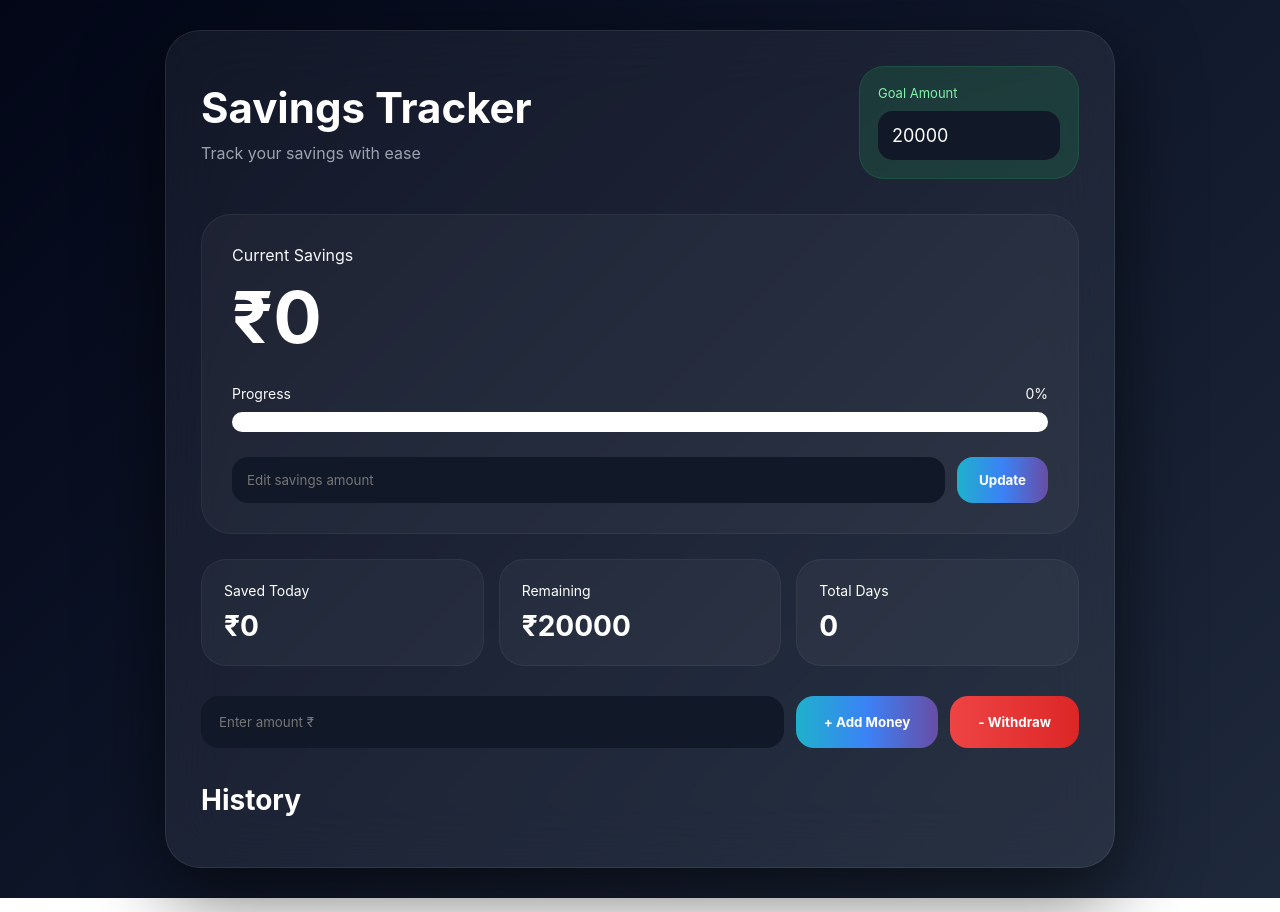
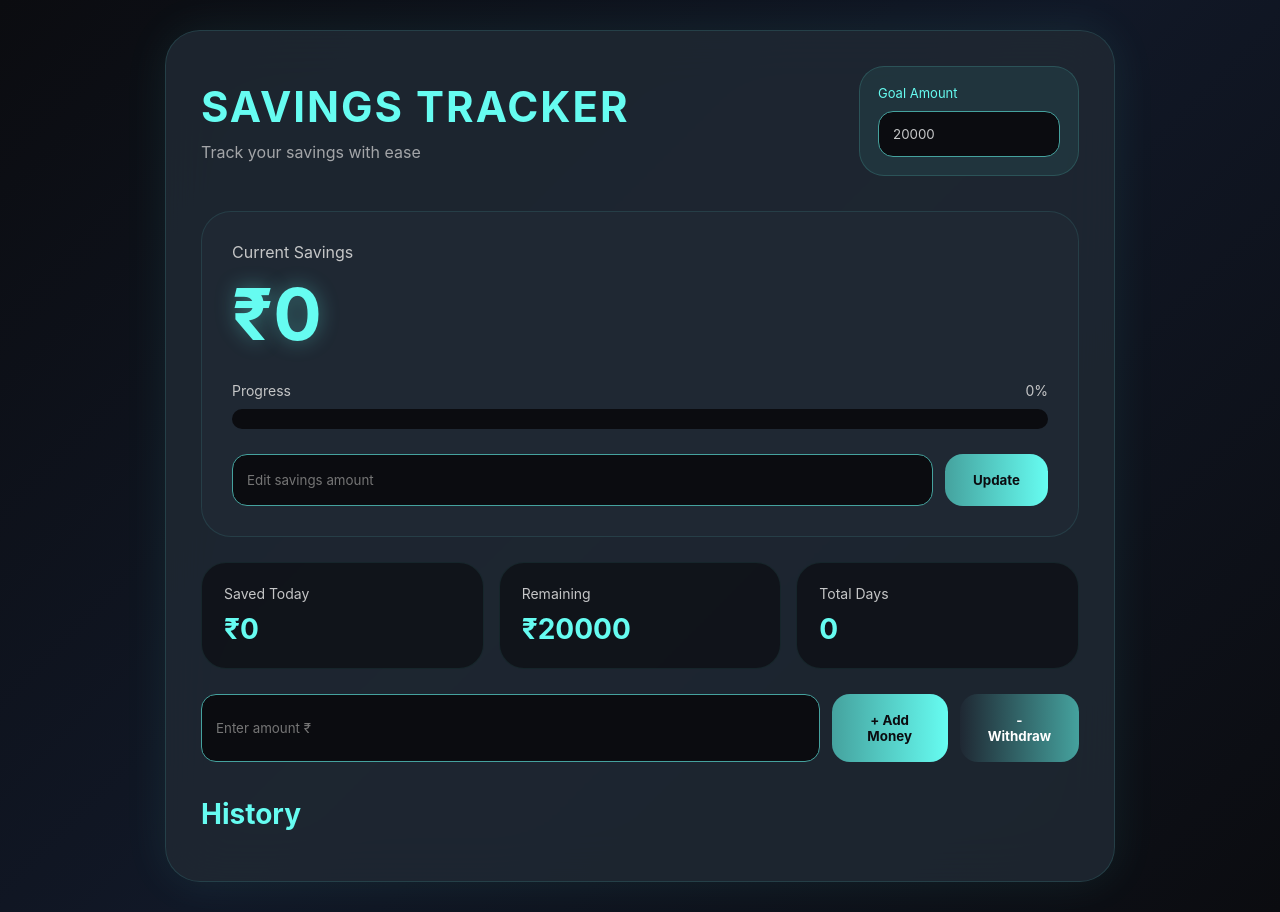
Before and after one commit to prajwalvasista2005/Savings-Tracker, a plain HTML site: page index.html in a window 1280 px wide. Drawn offline with Linux system fonts and the light colour scheme.

Commit message:
updated UI

```diff
--- a/index.html
+++ b/index.html
@@ -15,189 +15,176 @@
 
       body {
         min-height: 100vh;
-
         display: flex;
-
         justify-content: center;
-
         align-items: center;
-
         padding: 30px;
-
-        background: linear-gradient(135deg, #020617, #0f172a, #1e293b);
-
-        color: white;
-
+        background: linear-gradient(135deg, #0b0c10, #111827, #0b0c10);
+        color: #c5c6c7;
         overflow-y: auto;
       }
 
       .container {
         width: 100%;
         max-width: 950px;
-
         padding: 35px;
-
         border-radius: 35px;
 
-        background: rgba(255, 255, 255, 0.06);
+        background: rgba(31, 40, 51, 0.88);
 
-        backdrop-filter: blur(30px);
+        backdrop-filter: blur(25px);
 
-        border: 1px solid rgba(255, 255, 255, 0.08);
+        border: 1px solid rgba(102, 252, 241, 0.12);
 
-        box-shadow: 0 25px 80px rgba(0, 0, 0, 0.6);
+        box-shadow: 0 0 45px rgba(102, 252, 241, 0.08);
       }
 
       .top {
         display: flex;
-
         justify-content: space-between;
-
         align-items: center;
       }
 
       .title h1 {
         font-size: 42px;
+        color: #66fcf1;
+        letter-spacing: 2px;
+        text-transform: uppercase;
       }
 
       .title p {
         margin-top: 10px;
-
-        color: #9ca3af;
+        color: #c5c6c7;
+        opacity: 0.8;
       }
 
       .goalBox {
         width: 220px;
-
         padding: 18px;
-
         border-radius: 25px;
 
-        background: rgba(34, 197, 94, 0.15);
+        background: rgba(69, 162, 158, 0.12);
 
-        border: 1px solid rgba(34, 197, 94, 0.15);
+        border: 1px solid rgba(102, 252, 241, 0.15);
       }
 
       .goalBox p {
         font-size: 13px;
-
-        color: #86efac;
-
+        color: #66fcf1;
         margin-bottom: 10px;
       }
 
-      .goalBox input {
+      .goalBox input,
+      .edit input,
+      .addMoney input {
         width: 100%;
-
         padding: 14px;
-
-        border: none;
-
-        outline: none;
 
         border-radius: 15px;
 
-        background: #111827;
+        background: #0b0c10;
 
-        color: white;
+        border: 1px solid #45a29e;
 
-        font-size: 18px;
+        color: #c5c6c7;
+
+        outline: none;
+      }
+
+      .goalBox input:focus,
+      .edit input:focus,
+      .addMoney input:focus {
+        border-color: #66fcf1;
+
+        box-shadow: 0 0 18px rgba(102, 252, 241, 0.3);
       }
 
       .moneyBox {
         margin-top: 35px;
-
         padding: 30px;
-
         border-radius: 30px;
 
-        background: rgba(255, 255, 255, 0.04);
+        background: #1f2833;
 
-        border: 1px solid rgba(255, 255, 255, 0.05);
+        border: 1px solid rgba(102, 252, 241, 0.1);
       }
 
       .moneyBox p {
-        color: #f6f8fc;
+        color: #c5c6c7;
       }
 
       .money {
         font-size: 72px;
+        font-weight: bold;
+        margin-top: 8px;
 
-        font-weight: bold;
+        color: #66fcf1;
 
-        margin-top: 8px;
+        text-shadow: 0 0 20px rgba(102, 252, 241, 0.35);
       }
 
       .progressText {
         display: flex;
-
         justify-content: space-between;
-
         margin-top: 25px;
-
         font-size: 14px;
-
-        color: #fbfbfb;
       }
 
       .progress {
         margin-top: 10px;
-
         height: 20px;
 
-        background: #ffffff;
+        background: #0b0c10;
 
         border-radius: 30px;
-
         overflow: hidden;
       }
 
       .fill {
         height: 100%;
+        width: 0;
 
-        width: 11%;
-
-        background: linear-gradient(90deg, #1eb1cb, #3b82f6, #684da5);
+        background: linear-gradient(90deg, #45a29e, #66fcf1);
 
         border-radius: 30px;
+
+        box-shadow: 0 0 20px #66fcf1;
       }
 
-      .edit {
+      .edit,
+      .addMoney {
         display: flex;
-
         gap: 12px;
-
         margin-top: 25px;
       }
 
-      .edit input {
-        flex: 1;
-
-        padding: 15px;
+      .edit button,
+      .addMoney button {
+        padding: 18px 28px;
 
         border: none;
 
-        outline: none;
+        border-radius: 18px;
 
-        background: #111827;
-
-        color: white;
-
-        border-radius: 16px;
-      }
-
-      .edit button {
-        padding: 15px 22px;
-
-        border: none;
+        font-weight: bold;
 
         cursor: pointer;
 
-        border-radius: 16px;
+        background: linear-gradient(90deg, #45a29e, #66fcf1);
 
-        font-weight: bold;
+        color: #0b0c10;
 
-        background: linear-gradient(90deg, #1eb1cb, #3b82f6, #684da5);
+        transition: 0.3s;
+      }
+
+      button:hover {
+        transform: translateY(-2px);
+
+        box-shadow: 0 0 25px rgba(102, 252, 241, 0.35);
+      }
+
+      #withdrawBtn {
+        background: linear-gradient(90deg, #1f2833, #45a29e);
 
         color: white;
       }
@@ -217,65 +204,35 @@
 
         border-radius: 25px;
 
-        background: rgba(255, 255, 255, 0.04);
+        background: rgba(11, 12, 16, 0.65);
 
-        border: 1px solid rgba(255, 255, 255, 0.05);
+        border: 1px solid rgba(102, 252, 241, 0.08);
       }
 
       .card p {
         font-size: 14px;
-
-        color: #ffffff;
       }
 
       .card h2 {
         margin-top: 10px;
-
         font-size: 28px;
+        color: #66fcf1;
       }
 
-      .addMoney {
-        display: flex;
-
-        gap: 12px;
-
-        margin-top: 30px;
+      .history {
+        margin-top: 35px;
       }
 
-      .addMoney input {
-        flex: 1;
-
-        padding: 18px;
-
-        border: none;
-
-        outline: none;
-
-        border-radius: 18px;
-
-        background: #111827;
-
-        color: white;
-      }
-
-      .addMoney button {
-        padding: 18px 28px;
-
-        border: none;
-
-        border-radius: 18px;
-
-        font-weight: bold;
-
-        cursor: pointer;
-
-        background: linear-gradient(90deg, #1eb1cb, #3b82f6, #684da5);
-
-        color: white;
+      .history h2 {
+        margin-bottom: 15px;
+        font-size: 28px;
+        color: #66fcf1;
       }
 
       #historyList {
-        margin-top: 15px;
+        max-height: 250px;
+
+        overflow-y: auto;
 
         display: flex;
 
@@ -289,64 +246,34 @@
 
         border-radius: 20px;
 
-        background: rgba(255, 255, 255, 0.04);
+        background: rgba(11, 12, 16, 0.6);
 
         display: flex;
 
         justify-content: space-between;
 
         align-items: center;
-      }
-      .history {
-        margin-top: 35px;
-      }
 
-      .history h2 {
-        margin-bottom: 15px;
+        border-left: 4px solid #66fcf1;
 
-        font-size: 28px;
-      }
-
-      #historyList {
-        max-height: 250px;
-
-        overflow-y: auto;
-
-        padding-right: 4px;
-      }
-
-      #historyList::-webkit-scrollbar {
-        width: 6px;
-      }
-
-      #historyList::-webkit-scrollbar-thumb {
-        background: #475569;
-
-        border-radius: 20px;
+        transition: 0.3s;
       }
 
       .item:hover {
         transform: translateY(-2px);
 
-        background: rgba(255, 255, 255, 0.08);
+        background: rgba(31, 40, 51, 1);
+      }
 
-        transition: 0.3s;
-      }
-      #withdrawBtn {
-        background: linear-gradient(90deg, #ef4444, #dc2626);
-      }
       @media (max-width: 768px) {
         .container {
           padding: 20px;
-
           border-radius: 25px;
         }
 
         .top {
           flex-direction: column;
-
           gap: 20px;
-
           align-items: stretch;
         }
 
@@ -362,10 +289,7 @@
           grid-template-columns: 1fr;
         }
 
-        .addMoney {
-          flex-direction: column;
-        }
-
+        .addMoney,
         .edit {
           flex-direction: column;
         }
@@ -375,16 +299,10 @@
           width: 100%;
         }
 
-        .history h2 {
-          font-size: 24px;
-        }
-
         .item {
           flex-direction: column;
-
+          align-items: flex-start;
           gap: 8px;
-
-          align-items: flex-start;
         }
       }
     </style>
```
